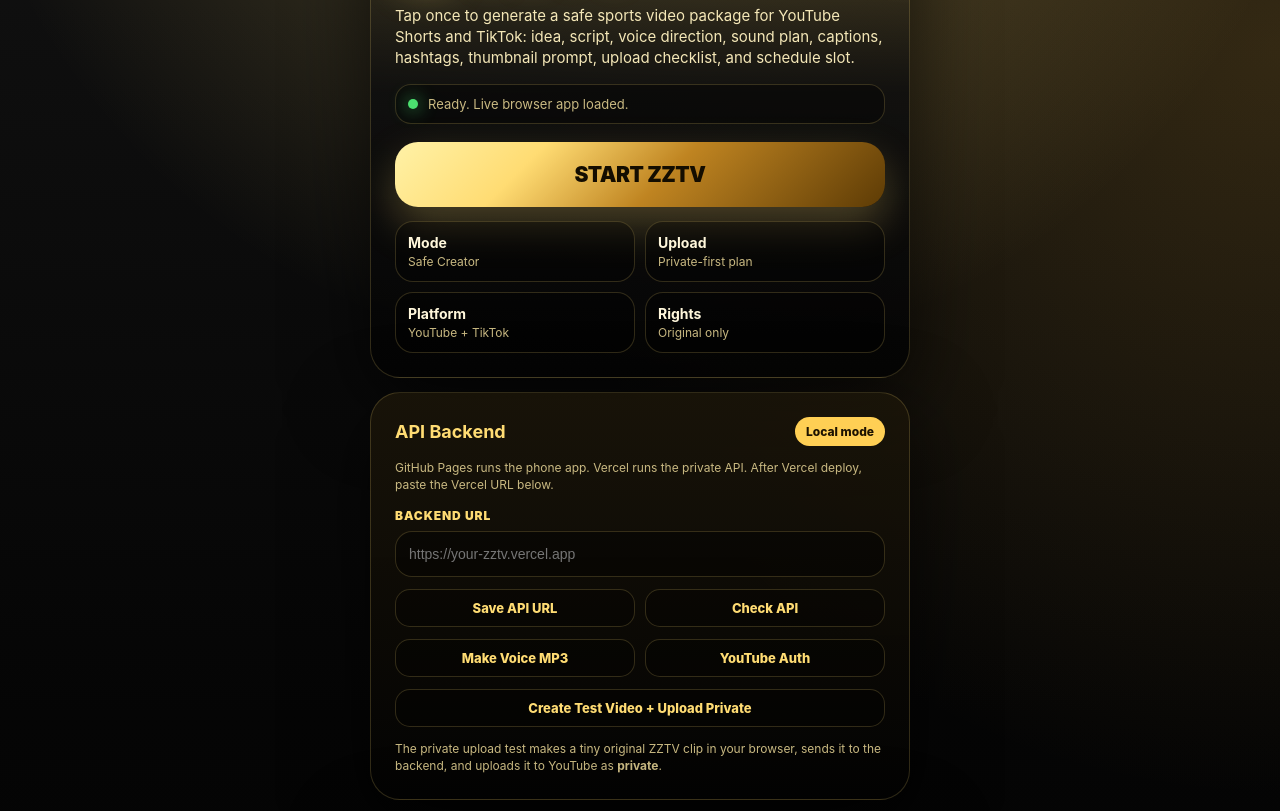
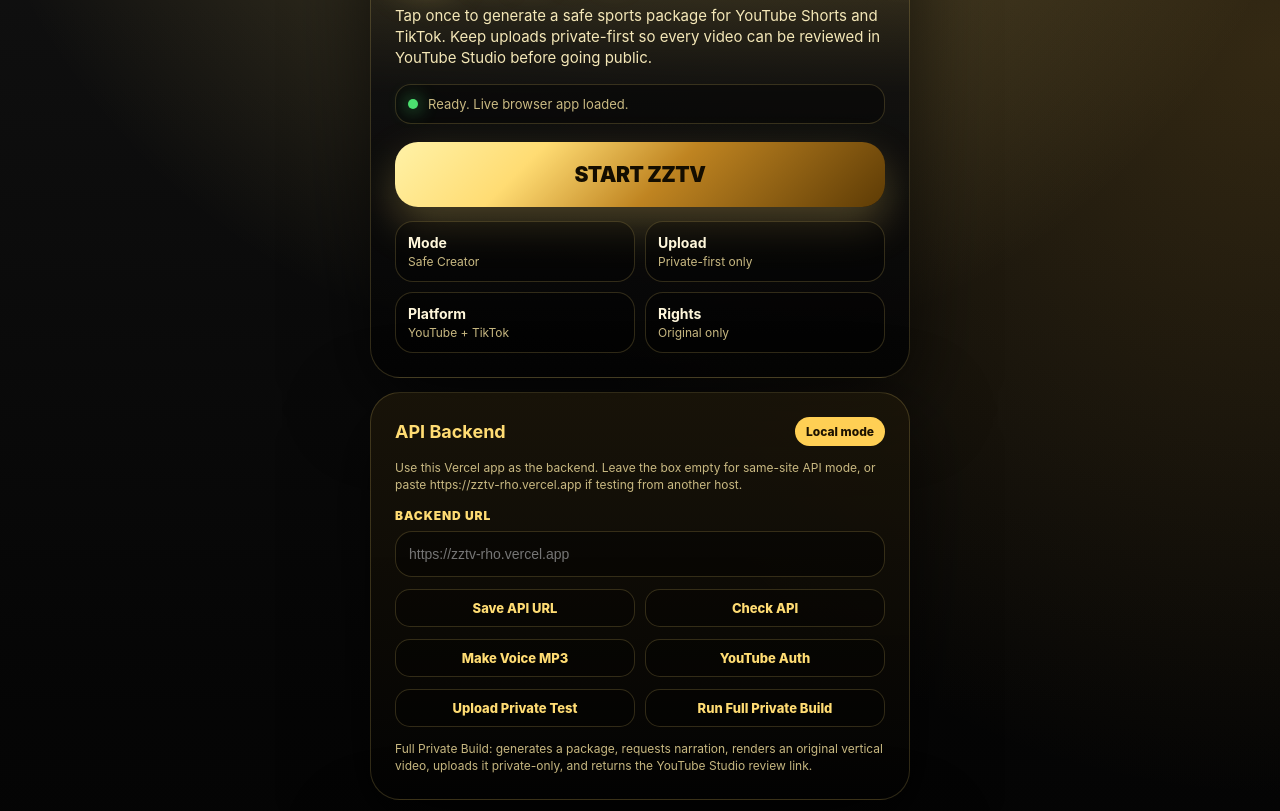
Before and after one commit to GCreative850/zztv, a website: page index.html in a window 1280 px wide. Shown: the part 141-952 px from the top of the page. Drawn offline with Linux system fonts and the light colour scheme.

Commit message:
Add full private production button

```diff
--- a/index.html
+++ b/index.html
@@ -21,7 +21,7 @@
           <h1>ZZTV</h1>
         </div>
       </div>
-      <p class="hero-copy">Tap once to generate a safe sports video package for YouTube Shorts and TikTok: idea, script, voice direction, sound plan, captions, hashtags, thumbnail prompt, upload checklist, and schedule slot.</p>
+      <p class="hero-copy">Tap once to generate a safe sports package for YouTube Shorts and TikTok. Keep uploads private-first so every video can be reviewed in YouTube Studio before going public.</p>
       <div class="status-strip" aria-live="polite">
         <span class="pulse"></span>
         <span id="runtimeStatus">Ready. Live browser app loaded.</span>
@@ -29,7 +29,7 @@
       <button id="startBtn" class="start-btn" type="button">START ZZTV</button>
       <div class="mode-grid" aria-label="ZZTV mode status">
         <div class="mode-card"><strong>Mode</strong><span id="modeLabel">Safe Creator</span></div>
-        <div class="mode-card"><strong>Upload</strong><span>Private-first plan</span></div>
+        <div class="mode-card"><strong>Upload</strong><span>Private-first only</span></div>
         <div class="mode-card"><strong>Platform</strong><span>YouTube + TikTok</span></div>
         <div class="mode-card"><strong>Rights</strong><span>Original only</span></div>
       </div>
@@ -40,9 +40,9 @@
         <h2>API Backend</h2>
         <span id="apiState" class="badge">Not checked</span>
       </div>
-      <p class="small-note">GitHub Pages runs the phone app. Vercel runs the private API. After Vercel deploy, paste the Vercel URL below.</p>
+      <p class="small-note">Use this Vercel app as the backend. Leave the box empty for same-site API mode, or paste https://zztv-rho.vercel.app if testing from another host.</p>
       <label class="input-label" for="apiBaseInput">Backend URL</label>
-      <input id="apiBaseInput" class="text-input" type="url" placeholder="https://your-zztv.vercel.app" autocomplete="off" />
+      <input id="apiBaseInput" class="text-input" type="url" placeholder="https://zztv-rho.vercel.app" autocomplete="off" />
       <div class="button-row">
         <button id="saveApiBtn" type="button" class="secondary-btn">Save API URL</button>
         <button id="apiHealthBtn" type="button" class="secondary-btn">Check API</button>
@@ -52,9 +52,10 @@
         <button id="youtubeAuthBtn" type="button" class="secondary-btn">YouTube Auth</button>
       </div>
       <div class="button-row">
-        <button id="uploadTestBtn" type="button" class="secondary-btn" style="grid-column:1/-1">Create Test Video + Upload Private</button>
+        <button id="uploadTestBtn" type="button" class="secondary-btn">Upload Private Test</button>
+        <button id="fullBuildBtn" type="button" class="secondary-btn">Run Full Private Build</button>
       </div>
-      <p class="small-note">The private upload test makes a tiny original ZZTV clip in your browser, sends it to the backend, and uploads it to YouTube as <b>private</b>.</p>
+      <p class="small-note">Full Private Build: generates a package, requests narration, renders an original vertical video, uploads it private-only, and returns the YouTube Studio review link.</p>
     </section>
 
     <section class="panel">
@@ -82,10 +83,10 @@
       <ul class="gate-list">
         <li><span class="gate good"></span> Phone button and browser app</li>
         <li><span class="gate good"></span> Safe content-package generator</li>
-        <li><span class="gate warn"></span> API routes require Vercel/serverless deployment</li>
-        <li><span class="gate warn"></span> YouTube/TikTok uploads need OAuth backend keys</li>
+        <li><span class="gate good"></span> YouTube private upload route</li>
+        <li><span class="gate warn"></span> TikTok publishing still needs API approval</li>
       </ul>
-      <p class="small-note">API keys are intentionally not stored in this browser app. Browser keys can be stolen. Keys belong in Vercel environment variables only.</p>
+      <p class="small-note">API keys are intentionally not stored in this browser app. Keys belong in Vercel environment variables only.</p>
     </section>
   </div>
 
```
